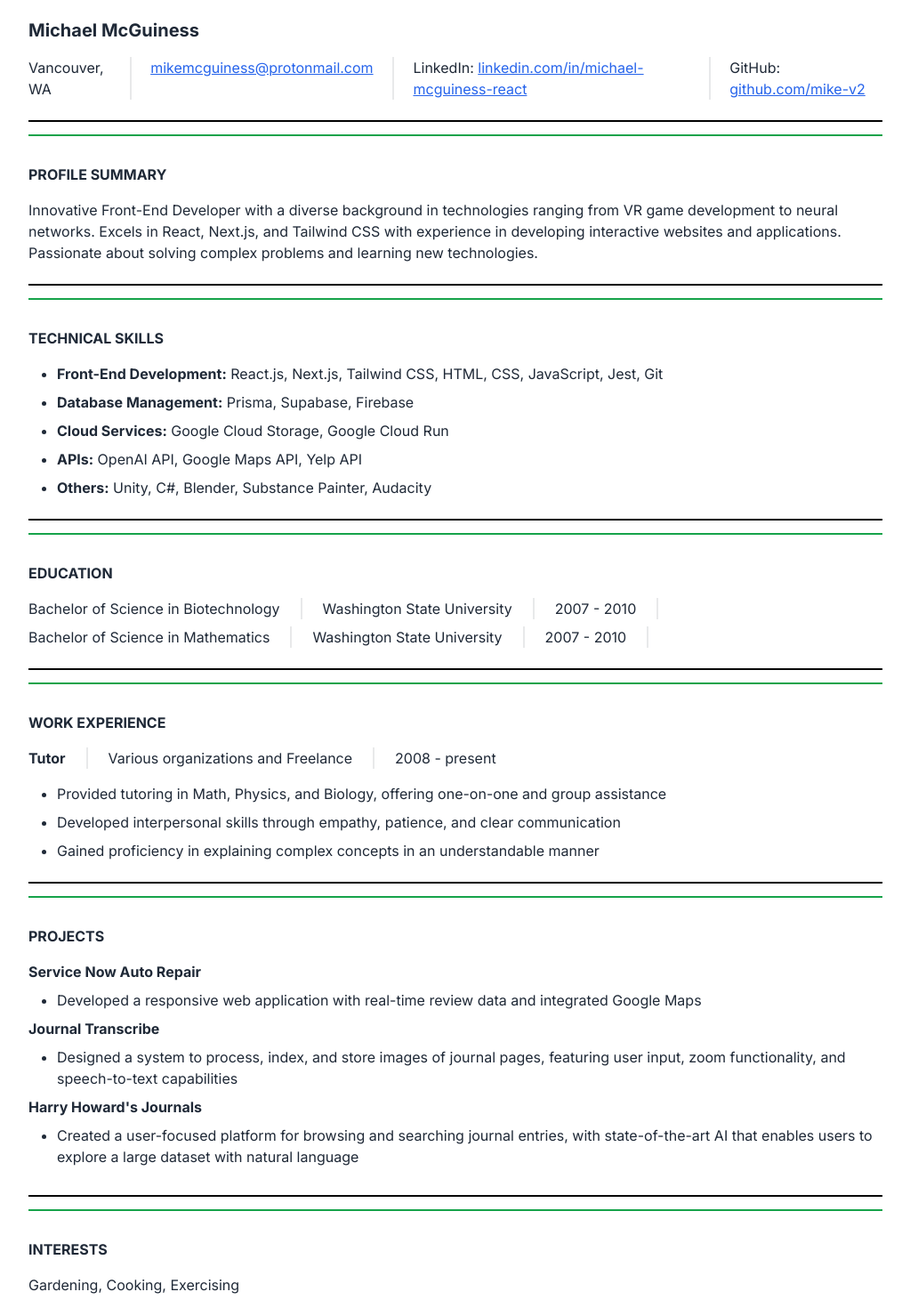
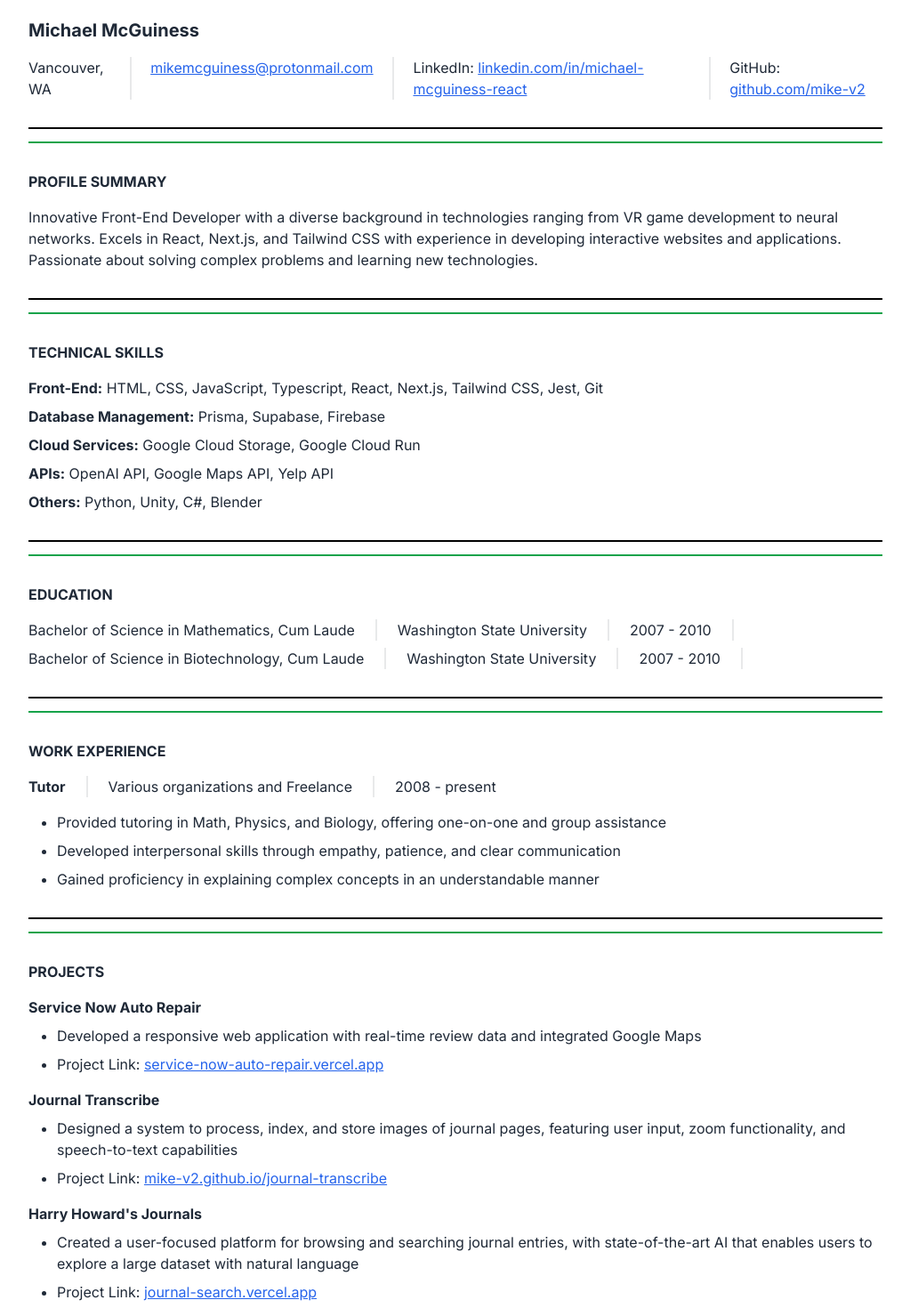
Before and after one commit to mike-v2/portfolio, a Next.js app: page /resume in a window 1280 px wide. Shown: the part 180-1650 px from the top of the page at 89% size, without its empty margins (128-1151 px from the left). Built offline with nearby package versions, Linux system fonts and the light colour scheme.

Commit message:
update resume

```diff
--- a/app/resume/page.tsx
+++ b/app/resume/page.tsx
@@ -4,7 +4,7 @@ export default function Resume() {
   return (
     <main className="">
       <div className='w-full px-2 md:px-0 md:w-5/6 lg:w-3/4 mx-auto mt-12'>
-        <div className='pt-6'>
+        <div className='py-6'>
           <h4 className='font-bold text-xl'>
             Michael McGuiness
           </h4>
@@ -23,10 +23,10 @@ export default function Resume() {
           </div>
         </div>
 
-        <div className="divider my-0 before:bg-black after:bg-black dark:before:bg-slate-400 dark:after:bg-slate-400 mt-4"></div>
+        <div className="divider my-0 before:bg-black after:bg-black dark:before:bg-slate-400 dark:after:bg-slate-400"></div>
         <div className="divider my-0 before:bg-green-600 after:bg-green-600"></div>
 
-        <div className='pt-6'>
+        <div className='py-6'>
           <h2 className='font-bold'>
             PROFILE SUMMARY
           </h2>
@@ -35,35 +35,35 @@ export default function Resume() {
           </p>
         </div>
 
-        <div className="divider my-0 before:bg-black after:bg-black mt-4 dark:before:bg-slate-400 dark:after:bg-slate-400"></div>
+        <div className="divider my-0 before:bg-black after:bg-black dark:before:bg-slate-400 dark:after:bg-slate-400"></div>
         <div className="divider my-0 before:bg-green-600 after:bg-green-600"></div>
 
 
-        <div className='pt-6'>
+        <div className='py-6'>
           <h2 className='font-bold'>
             TECHNICAL SKILLS
           </h2>
-          <ul className='flex flex-col gap-y-2 list-disc ps-8 pt-4'>
-            <li><span className='font-bold'>Front-End Development:</span> React.js, Next.js, Tailwind CSS, HTML, CSS, JavaScript, Jest, Git</li>
+          <ul className='flex flex-col gap-y-2 pt-4'>
+            <li><span className='font-bold'>Front-End:</span> HTML, CSS, JavaScript, Typescript, React, Next.js, Tailwind CSS, Jest, Git</li>
             <li><span className='font-bold'>Database Management:</span> Prisma, Supabase, Firebase</li>
             <li><span className='font-bold'>Cloud Services:</span> Google Cloud Storage, Google Cloud Run</li>
             <li><span className='font-bold'>APIs:</span> OpenAI API, Google Maps API, Yelp API</li>
-            <li><span className='font-bold'>Others:</span> Unity, C#, Blender, Substance Painter, Audacity</li>
+            <li><span className='font-bold'>Others:</span> Python, Unity, C#, Blender</li>
           </ul>
         </div>
 
-        <div className="divider my-0 before:bg-black after:bg-black mt-4 dark:before:bg-slate-400 dark:after:bg-slate-400"></div>
+        <div className="divider my-0 before:bg-black after:bg-black dark:before:bg-slate-400 dark:after:bg-slate-400"></div>
         <div className="divider my-0 before:bg-green-600 after:bg-green-600"></div>
 
 
-        <div className='pt-6'>
+        <div className='py-6'>
           <h2 className='font-bold'>
             EDUCATION
           </h2>
           <div className="flex flex-col gap-y-2 pt-4">
             <div className='flex'>
               <p>
-                Bachelor of Science in Biotechnology
+                Bachelor of Science in Mathematics, Cum Laude
               </p>
               <div className="divider divider-horizontal"></div>
               <p>
@@ -77,7 +77,7 @@ export default function Resume() {
             </div>
             <div className='flex'>
               <p>
-                Bachelor of Science in Mathematics
+                Bachelor of Science in Biotechnology, Cum Laude
               </p>
               <div className="divider divider-horizontal"></div>
               <p>
@@ -92,11 +92,11 @@ export default function Resume() {
           </div>
         </div>
 
-        <div className="divider my-0 before:bg-black after:bg-black mt-4 dark:before:bg-slate-400 dark:after:bg-slate-400"></div>
+        <div className="divider my-0 before:bg-black after:bg-black dark:before:bg-slate-400 dark:after:bg-slate-400"></div>
         <div className="divider my-0 before:bg-green-600 after:bg-green-600"></div>
 
 
-        <div className='pt-6'>
+        <div className='py-6'>
           <h2 className='font-bold'>
             WORK EXPERIENCE
           </h2>
@@ -120,41 +120,44 @@ export default function Resume() {
           </ul>
         </div>
 
-        <div className="divider my-0 before:bg-black after:bg-black mt-4 dark:before:bg-slate-400 dark:after:bg-slate-400"></div>
+        <div className="divider my-0 before:bg-black after:bg-black dark:before:bg-slate-400 dark:after:bg-slate-400"></div>
         <div className="divider my-0 before:bg-green-600 after:bg-green-600"></div>
 
 
-        <div className='pt-6'>
-          <h2 className='font-bold'>
+        <div className='py-6'>
+          <h2 className='font-bold pb-4'>
             PROJECTS
           </h2>
-          <div className='pt-4'>
-            <h4 className='font-bold'>
+          <div className='pb-4'>
+            <h4 className='font-bold pb-2'>
               Service Now Auto Repair
             </h4>
-            <ul className='list-disc ps-8 py-2'>
+            <ul className='flex flex-col gap-y-2 list-disc ps-8'>
               <li>Developed a responsive web application with real-time review data and integrated Google Maps</li>
+              <li>Project Link: <a href="https://service-now-auto-repair.vercel.app/" className='underline text-blue-600 hover:text-blue-800 visited:text-purple-600' >service-now-auto-repair.vercel.app</a></li>
             </ul>
           </div>
-          <div>
-            <h4 className='font-bold'>
+          <div className='pb-4'>
+            <h4 className='font-bold pb-2'>
               Journal Transcribe
             </h4>
-            <ul className='list-disc ps-8 py-2'>
+            <ul className='flex flex-col gap-y-2 list-disc ps-8'>
               <li>Designed a system to process, index, and store images of journal pages, featuring user input, zoom functionality, and speech-to-text capabilities</li>
+              <li>Project Link: <a href="https://mike-v2.github.io/journal-transcribe/" className='underline text-blue-600 hover:text-blue-800 visited:text-purple-600'>mike-v2.github.io/journal-transcribe</a></li>
             </ul>
           </div>
-          <div>
-            <h4 className='font-bold'>
+          <div className=''>
+            <h4 className='font-bold pb-2'>
               Harry Howard&apos;s Journals
             </h4>
-            <ul className='list-disc ps-8 py-2'>
+            <ul className='flex flex-col gap-y-2 list-disc ps-8'>
               <li>Created a user-focused platform for browsing and searching journal entries, with state-of-the-art AI that enables users to explore a large dataset with natural language</li>
+              <li>Project Link: <a href="https://journal-search.vercel.app/" className='underline text-blue-600 hover:text-blue-800 visited:text-purple-600'>journal-search.vercel.app</a></li>
             </ul>
           </div>
         </div>
 
-        <div className="divider my-0 before:bg-black after:bg-black mt-4 dark:before:bg-slate-400 dark:after:bg-slate-400"></div>
+        <div className="divider my-0 before:bg-black after:bg-black dark:before:bg-slate-400 dark:after:bg-slate-400"></div>
         <div className="divider my-0 before:bg-green-600 after:bg-green-600"></div>
 
 
```
Also changed, not shown: 1 other file (tests, documents, lock files or other folders).
